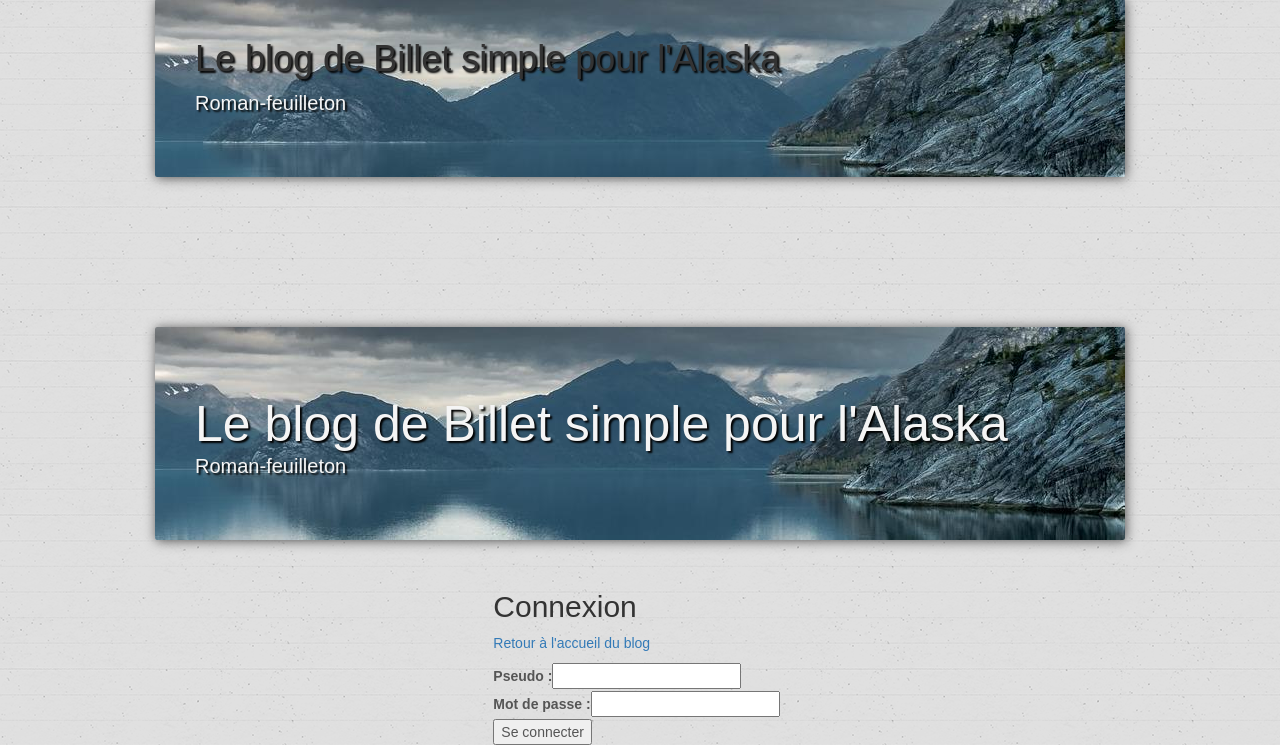
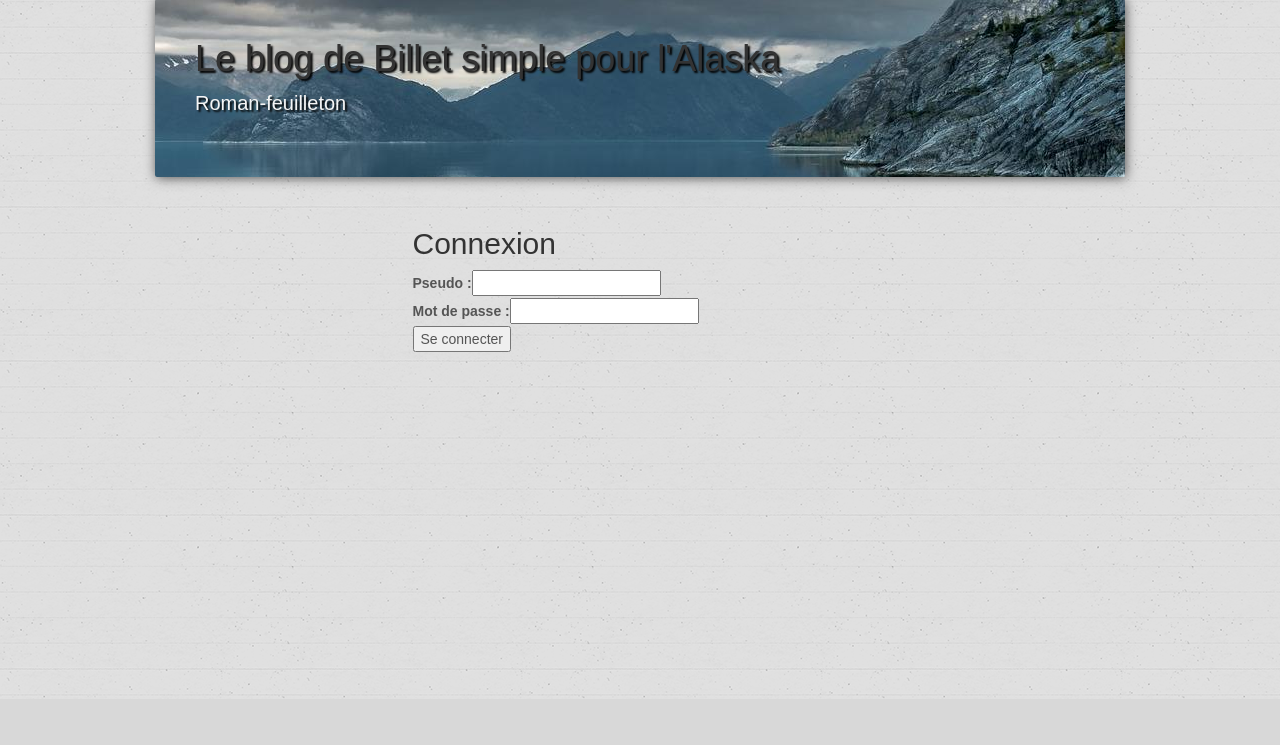
Before and after one commit to eliselayes/writer-blog, a PHP site: page /index.php?action=login in a window 1280 px wide. Shown: the part 101-846 px from the top of the page. After the commit the page ends 799 px from the top, so only its background shows below. Run offline with PHP 8.4, Linux system fonts and the light colour scheme; some web fonts are replaced.

Commit message:
formatted

```diff
--- a/view/frontend/logView.php
+++ b/view/frontend/logView.php
@@ -3,26 +3,15 @@
 <?php ob_start(); ?>
 <div class="container">
     <div class="row">
-
-        <div class="col-sm-12 blog-header">
-
-
-            <h1 class="blog-title">Le blog de Billet simple pour l'Alaska</h1>
-            <p class="lead blog-description">Roman-feuilleton</p>
+        <div class="col-sm-6 col-sm-offset-3 connexion">
+            <h2>Connexion</h2>
+            <form class="log" action="index.php?action=mainBackend" method="post">
+                <div class="containElmForm"><label for="pseudo">Pseudo :</label><input type="text" name="pseudo" id="pseudo" /></div>
+                <div class="containElmForm"><label for="pass">Mot de passe :</label><input type="text" name="pass" id="pass" /></div>
+                <div class="containElmForm submit"><input id="login" type="submit" value="Se connecter" /></div>
+            </form>
         </div>
-    </div>
-    <div class="row">
-        <div class="col-sm-5 col-sm-offset-4">
-            <h2>Connexion</h2>
-            <p><a href="index.php">Retour à l'accueil du blog</a></p>
-
-            <form class="log" action="index.php?action=mainBackend" method="post">
-                <label for="pseudo">Pseudo :</label><input type="text" name="pseudo" id="pseudo" /><br />
-                <label for="pass">Mot de passe :</label><input type="text" name="pass" id="pass" /><br />
-
-                <input id="login" type="submit" value="Se connecter" />
-            </form>
-
+        <div class="col-sm-3">
         </div>
     </div>
 </div>
```
